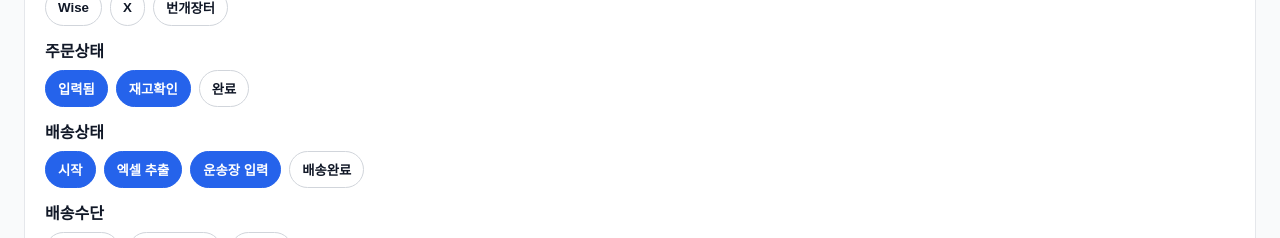
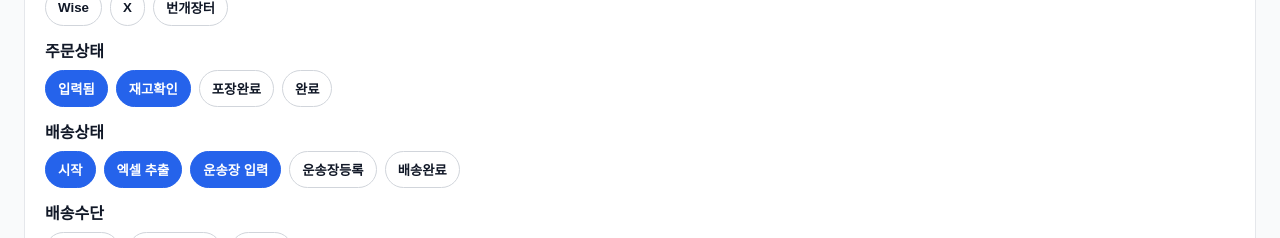
Before and after one commit to ddogagak/shipping, a Next.js app in the folder web/: page /domestic-orders in a window 1280 px wide. Shown: the part 399-637 px from the top of the page. Built offline with nearby package versions, Linux system fonts and the light colour scheme; no server answers.

Commit message:
Update page.tsx

```diff
--- a/web/src/app/domestic-orders/page.tsx
+++ b/web/src/app/domestic-orders/page.tsx
@@ -59,6 +59,7 @@ const PLATFORM_OPTIONS = [
 const ORDER_STATUS_OPTIONS = [
   { value: "accepted", label: "입력됨" },
   { value: "checked", label: "재고확인" },
+  { value: "packaged", label: "포장완료" },
   { value: "done", label: "완료" },
 ];
 
@@ -66,6 +67,7 @@ const SHIPPING_STATUS_OPTIONS = [
   { value: "start", label: "시작" },
   { value: "excel_exported", label: "엑셀 추출" },
   { value: "uploaded", label: "운송장 입력" },
+  { value: "registered", label: "운송장등록" },
   { value: "done", label: "배송완료" },
 ];
 
```
